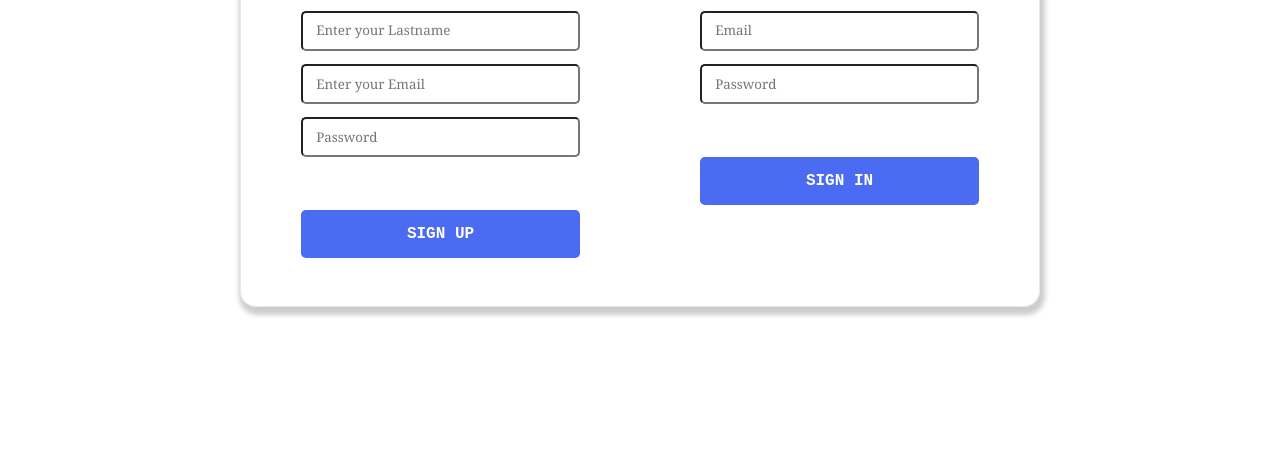
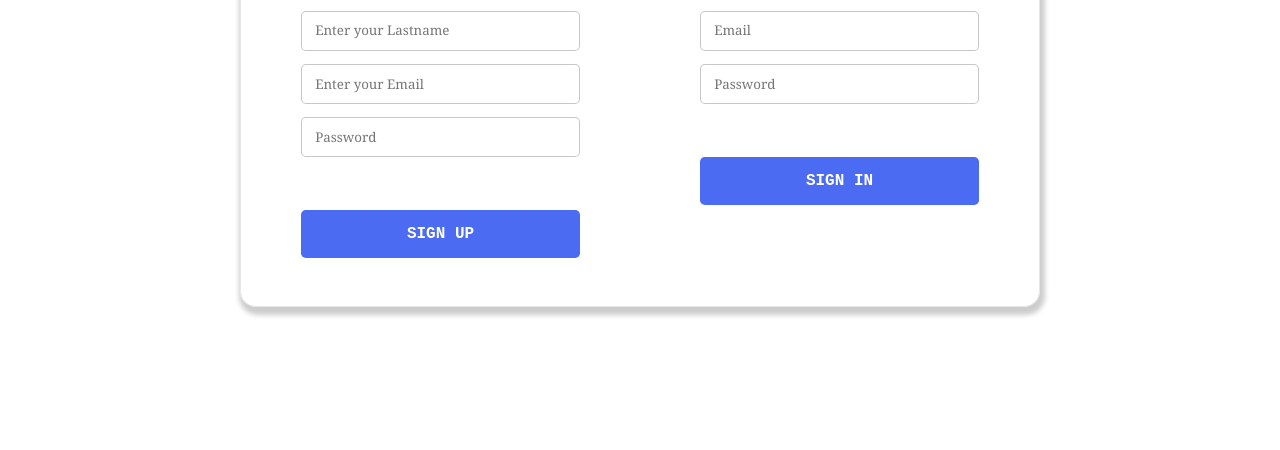
Before and after one commit to kevoese/generate-platenumber, a website: page UI/index.html in a window 1280 px wide. Shown: the part 350-800 px from the top of the page. Drawn offline with nearby package versions, Linux system fonts and the light colour scheme.

Commit message:
Updated css file

```diff
--- a/UI/signup.css
+++ b/UI/signup.css
@@ -106,6 +106,7 @@ input, #location {
     height: 3em;
     padding: 0 1em;
     border-radius: 5px;
+    border: 1px solid #00000038;
 }
 
 ::-webkit-input-placeholder {
```
